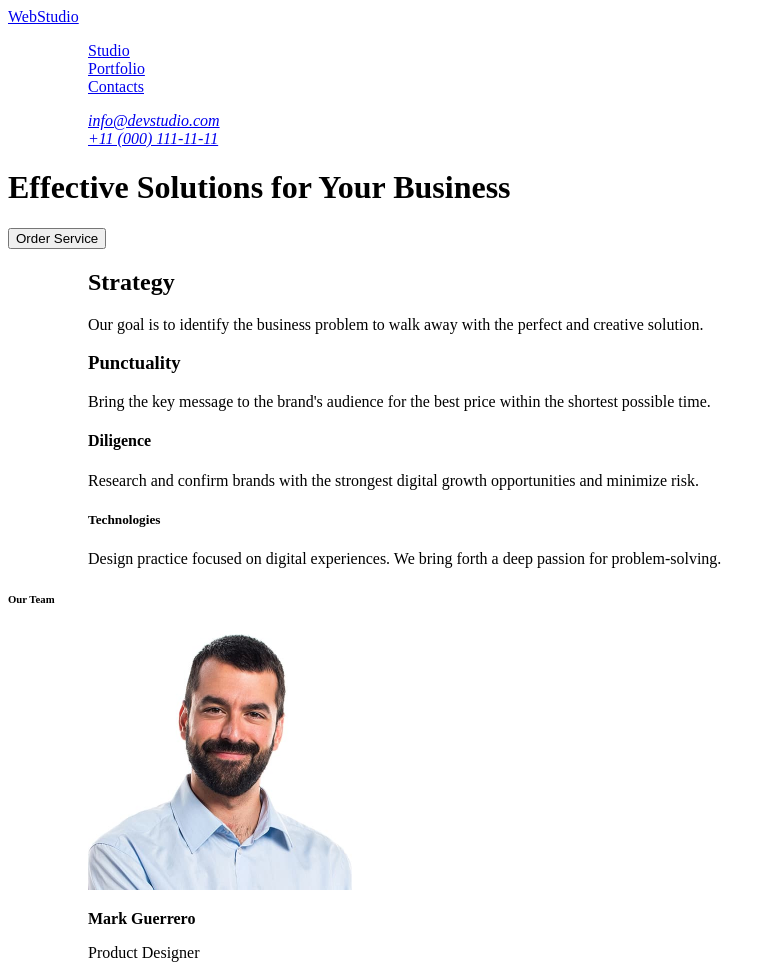
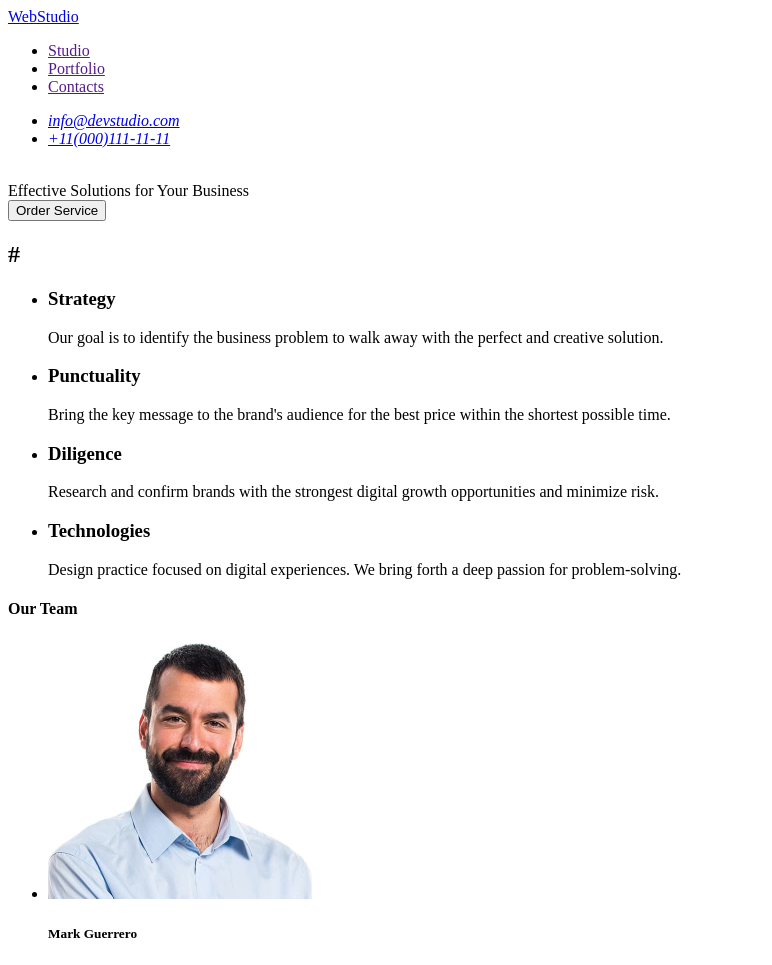
Before and after one commit to Liudmyla-1992/goit-markup-hw-01, a plain HTML site: page index.html in a window 1280 px wide. Shown: the top 965 px of the page, without its empty margins (0-772 px from the left). Drawn offline with Linux system fonts and the light colour scheme.

Commit message:
Added title changes

```diff
--- a/index.html
+++ b/index.html
@@ -10,75 +10,76 @@
     <header>
     <nav top-line> <a href="./index.html">WebStudio</a>
         <ul>
-            <ul>
-                <a href="#">Studio</a>
-            </ul>
-            <ul>
-                <a href="#">Portfolio</a>
-            </ul>
-            <ul>
-                <a href="#">Contacts</a>
-            </ul>
+            <li>
+                <a href="">Studio</a>
+            </li>
+            <li>
+                <a href="">Portfolio</a>
+            </li>
+            <li>
+                <a href="">Contacts</a>
+            </li>
         </ul>
     </nav>
      <address>
         <ul>
-            <ul>
-                <a href="mail:info@devstudio.com">info@devstudio.com</a>
-            </ul>
-            <ul>
-                <a href="tel.+11(000)111-11-11">+11 (000) 111-11-11</a>
-            </ul>
+            <li>
+                <a href="mailto:info@devstudio.com">info@devstudio.com</a>
+            </li>
+            <li>
+                <a href="tel:+110001111111">+11(000)111-11-11</a>
+            </li>
         </ul>
     </address>
     </header>
       <!--section 2-->
     <main>
-      <h1>Effective Solutions for Your Business</h1>
+      <br>Effective Solutions for Your Business</br>
       <button type="button">Order Service</button>
       <!-- section 3-->
+       <h2>#</h2>
      <ul>
-      <ul>
-        <h2>Strategy</h2>
+      <li>
+        <h3>Strategy</h3>
         <p>Our goal is to identify the business
             problem to walk away with the perfect and creative solution.</p>
-     </ul>
-     <ul>
+     </li>
+     <li>
         <h3>Punctuality</h3>
         <p>Bring the key message to the brand's audience for the best price within the shortest possible time.</p>
-     </ul>
-     <ul>
-        <h4>Diligence</h4>
+     </li>
+     <li>
+        <h3>Diligence</h3>
         <p>Research and confirm brands with the strongest digital growth opportunities and minimize risk.</p>
-     </ul>
-     <ul>
-        <h5>Technologies</h5>
+     </li>
+     <li>
+        <h3>Technologies</h3>
         <p>Design practice focused on digital experiences. We bring forth a deep passion for problem-solving.</p>
-     </ul>
+     </li>
        </ul>
       <!--section 4-->
-         <h6>Our Team</h6>
+         <h4>Our Team</h4>
           <ul>
-                <ul>
+                <li>
                 <img src="./img/img-mark-guerrero (1).jpg" alt="Mark Guerrero" width="264px" height="260px">
-                <p><b>Mark Guerrero</b></p>
+                <h5>Mark Guerrero</h5>
                 <p>Product Designer</p>
-          </ul>
-          <ul>
+          </li>
+          <li>
                  <img src="./img/img-tom-ford (1).jpg" alt="Tom Ford" width="264px" height="260px">
-                 <p><b>Tom Ford</b></p>
+                 <h5>Tom Ford</h5>
                  <p>Frontend Developer</p>
-          </ul>
-           <ul>
+          </li>
+           <li>
                 <img src="./img/img-camila-garcia (1).jpg" alt="Camila Garcia" width="264px" height="260px">
-                <p><b>Camila Garcia</b></p>
+                <h5>Camila Garcia</h5>
                 <p>Marketing</p>
-         </ul>
-          <ul>
+         </li>
+          <li>
                 <img src="./img/img-daniel-wilson (1).jpg" alt="Daniel Wilson" width="264px" height="260px">
-                <p><b>Daniel Wilson</b></p>
+                <h5>Daniel Wilson</h5>
                 <p>UI Designer</p>
-          </ul>
+          </li>
           </ul>
            </main>
      <!--section 5-->
```
